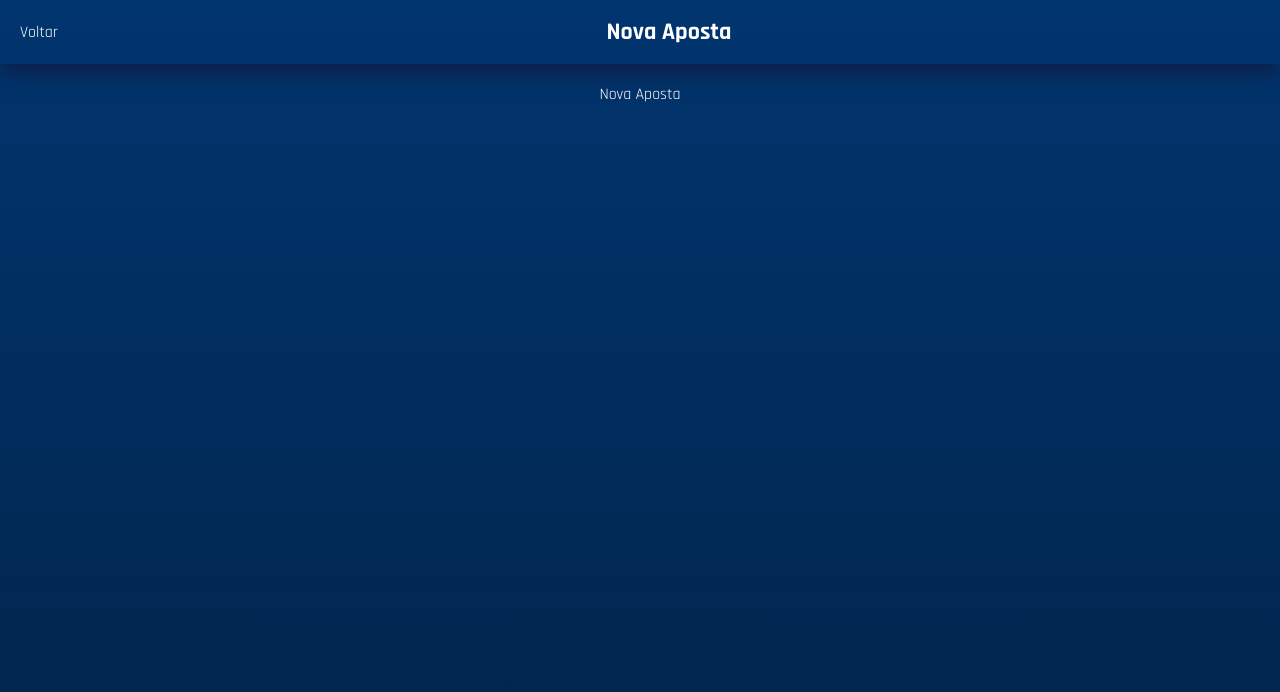
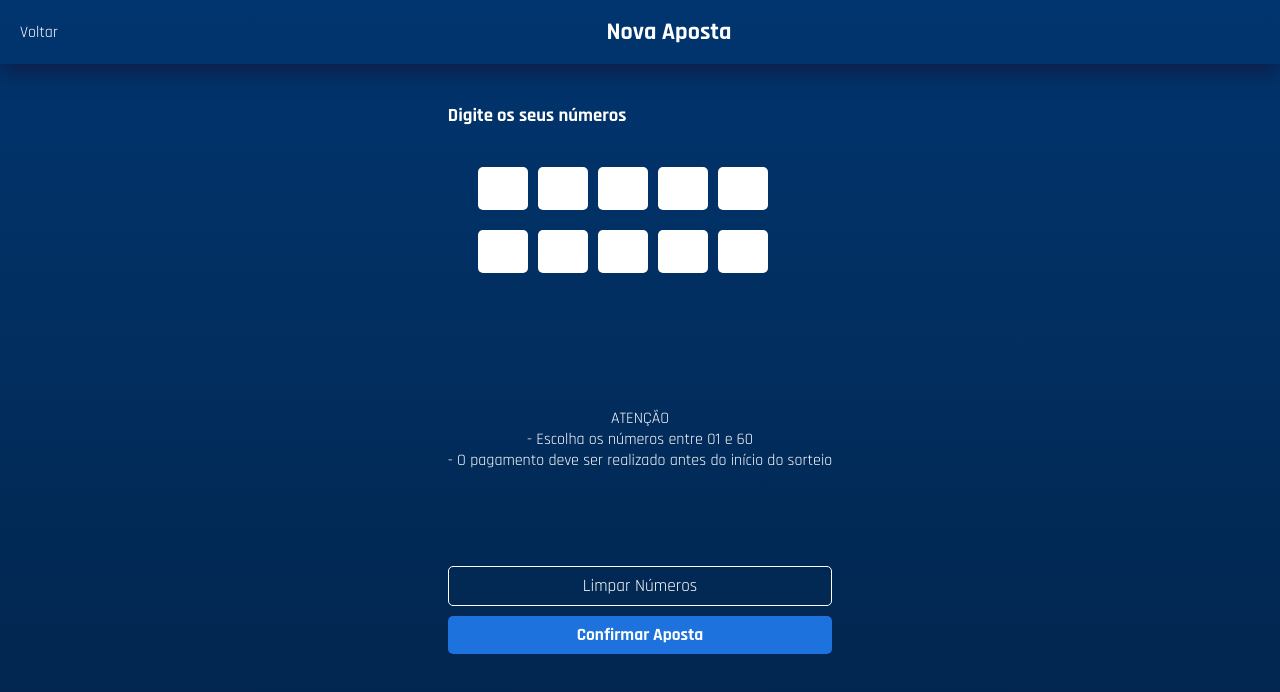
Before and after one commit to joaomiiiguel/SeninhaApp, a React (Create React App) app: page /NovaAposta in a window 1280 px wide. Shown: the top 692 px of the page. Built offline with nearby package versions, Linux system fonts and the light colour scheme; the HTML template or start-up script is replaced by a standard one.

Commit message:
Tela de Nova Aposta

```diff
--- a/src/components/Contagem/Contagem.js
+++ b/src/components/Contagem/Contagem.js
@@ -1,43 +1,9 @@
-import React, { useEffect, useState } from 'react'
+import React from 'react'
 
 import './styles.css'
 
-export default function ContagemRegressiva({ proximoSorteio }) {
-    const [partyTime, setPartyTime] = useState(false);
-    const [days, setDays] = useState(0);
-    const [hours, setHours] = useState(0);
-    const [minutes, setMinutes] = useState(0);
-    const [seconds, setSeconds] = useState(0);
-    const target = new Date(`${proximoSorteio}  23:59:59`);
+export default function ContagemRegressiva({ days, hours, minutes, seconds }) {
 
-    useEffect(() => {
-        const interval = setInterval(() => {
-            const now = new Date();
-            const difference = target.getTime() - now.getTime();
-
-            const d = Math.floor(difference / (1000 * 60 * 60 * 24));
-            setDays(d);
-
-            const h = Math.floor(
-                (difference % (1000 * 60 * 60 * 24)) / (1000 * 60 * 60)
-            );
-            setHours(h);
-
-            const m = Math.floor((difference % (1000 * 60 * 60)) / (1000 * 60));
-            setMinutes(m);
-
-            const s = Math.floor((difference % (1000 * 60)) / 1000);
-            setSeconds(s);
-
-
-            if (d <= 0 && h <= 0 && m <= 0 && s <= 0) {
-                setPartyTime(true);
-            }
-
-        }, 1000)
-
-        return () => clearInterval(interval);
-    })
 
     return (
         <div className="containerCount">
--- a/src/globalStyles.css
+++ b/src/globalStyles.css
@@ -15,3 +15,14 @@
     margin-top: 20px;
     padding: 0 4vh;
 }
+
+input::-webkit-outer-spin-button,
+input::-webkit-inner-spin-button {
+  -webkit-appearance: none;
+  margin: 0;
+}
+
+/* Firefox */
+input[type=number] {
+  -moz-appearance: textfield;
+}
--- a/src/pages/Dashboard/Dashboard.js
+++ b/src/pages/Dashboard/Dashboard.js
@@ -1,4 +1,4 @@
-import React from 'react';
+import React, { useState, useEffect } from 'react';
 import { Link } from 'react-router-dom'
 
 import ContagemRegressiva from '../../components/Contagem/Contagem'
@@ -13,6 +13,47 @@ import RegulamentoIcon from '../../assets/image-10.png'
 
 
 export default function Dashboard() {
+    const [, setPartyTime] = useState(false);
+    const [days, setDays] = useState(0);
+    const [hours, setHours] = useState(0);
+    const [minutes, setMinutes] = useState(0);
+    const [seconds, setSeconds] = useState(0);
+    const proximoSorteio = '01/30/2022'
+    const target = new Date(`${proximoSorteio}  23:59:59`);
+
+    function countdown() {
+        const interval = setInterval(() => {
+            const now = new Date();
+            const difference = target.getTime() - now.getTime();
+
+            const d = Math.floor(difference / (1000 * 60 * 60 * 24));
+            setDays(d);
+
+            const h = Math.floor(
+                (difference % (1000 * 60 * 60 * 24)) / (1000 * 60 * 60)
+            );
+            setHours(h);
+
+            const m = Math.floor((difference % (1000 * 60 * 60)) / (1000 * 60));
+            setMinutes(m);
+
+            const s = Math.floor((difference % (1000 * 60)) / 1000);
+            setSeconds(s);
+
+
+            if (d <= 0 && h <= 0 && m <= 0 && s <= 0) {
+                setPartyTime(true);
+            }
+        }, 1000)
+
+        return () => clearInterval(interval);
+    }
+
+    useEffect(() => {
+        countdown()
+    })
+
+
     return (
         <div className="Dashboard">
             <div className="contentDash">
@@ -20,7 +61,7 @@ export default function Dashboard() {
                 <p>Já fez sua aposta hoje?</p>
             </div>
             <div className="contentDash">
-                <ContagemRegressiva proximoSorteio={'01/10/2022'}/>
+                <ContagemRegressiva days={days} minutes={minutes} hours={hours} seconds={seconds} />
             </div>
             <div className="contentDash">
                 <p className="Title"><b>Sua Jogada</b></p>
--- a/src/pages/Login/Login.js
+++ b/src/pages/Login/Login.js
@@ -49,12 +49,9 @@ export default function Login() {
             setInterval(() => {
                 history.push("/Dashboard");
             }, 1000)
-            console.log('Logado')
         } else {
             setPasswordError(true)
-            console.log('Senha incorreta')
         }
-        console.log(data)
     }
 
     return (
--- a/src/pages/NovaAposta/NovaAposta.js
+++ b/src/pages/NovaAposta/NovaAposta.js
@@ -1,12 +1,41 @@
 import React from 'react'
 import Header from '../../components/Header/Header'
 
+import './styles.css'
+import '../../globalStyles.css'
+
 export default function NovaAposta() {
+
     return (
         <div className='container'>
             <Header nameHeader={"Nova Aposta"} linkBack={"/dashboard"} />
             <div className='bodyContainer'>
-                Nova Aposta
+                <form className='formAposta'>
+                    <div>
+                        <h3>Digite os seus números</h3>
+                        <div className='listInput'>
+                            <input type='number' className='inputNumber' min="0" max="60" size="2" required />
+                            <input type='number' className='inputNumber' min="0" max="60" size="2" required />
+                            <input type='number' className='inputNumber' min="0" max="60" size="2" required />
+                            <input type='number' className='inputNumber' min="0" max="60" size="2" required />
+                            <input type='number' className='inputNumber' min="0" max="60" size="2" required />
+                            <input type='number' className='inputNumber' min="0" max="60" size="2" required />
+                            <input type='number' className='inputNumber' min="0" max="60" size="2" required />
+                            <input type='number' className='inputNumber' min="0" max="60" size="2" required />
+                            <input type='number' className='inputNumber' min="0" max="60" size="2" required />
+                            <input type='number' className='inputNumber' min="0" max="60" size="2" required />
+                        </div>
+                    </div>
+                    <div style={{textAlign: 'center'}}>
+                        <p>ATENÇÃO</p>
+                        <p>- Escolha os números entre 01 e 60</p>
+                        <p>- O pagamento deve ser realizado antes do início do sorteio</p>
+                    </div>
+                    <div style={{display: 'flex', flexDirection: 'column'}}>
+                        <input type="reset" value="Limpar Números" className='button Btbranco'/>
+                        <input type='submit' value="Confirmar Aposta" className='button Btazul'/>
+                    </div>
+                </form>
             </div>
         </div>
     )
--- /dev/null
+++ b/src/pages/NovaAposta/styles.css
@@ -0,0 +1,49 @@
+.formAposta{
+    display: flex;
+    flex-direction: column;
+    height: 70vh;
+    justify-content: space-between;
+    margin-top: 20px;
+}
+.listInput{
+    display: flex;
+    flex-wrap: wrap;
+    justify-content: center;
+    width: 100%;
+    max-width: 350px;
+    margin: 30px 0;
+}
+.inputNumber{
+    width: 30px;
+    text-align: center;
+    font-weight: bold;
+    font-size: 15pt;
+    padding: 10px;
+    border-radius: 5px;
+    border-width: 0;
+    margin: 10px 5px;
+}
+.button{
+    font-family: 'Rajdhani', sans-serif;
+    background-color: rgba(0,0,0,0);
+    color: white;
+    font-size: 13pt;
+    margin-bottom: 10px;
+    border: 0;
+    border-radius: 5px;
+    padding: 8px 0;
+}
+.Btazul{
+    background-color: #1D72DE;
+    font-weight: bold;
+}
+.Btbranco{
+    border: 1px solid white;
+}
+.Btbranco:active{
+    background-color: rgba(255, 255, 255, 0.2);
+}
+
+.button:active{
+    opacity: 0.6;
+}
```
